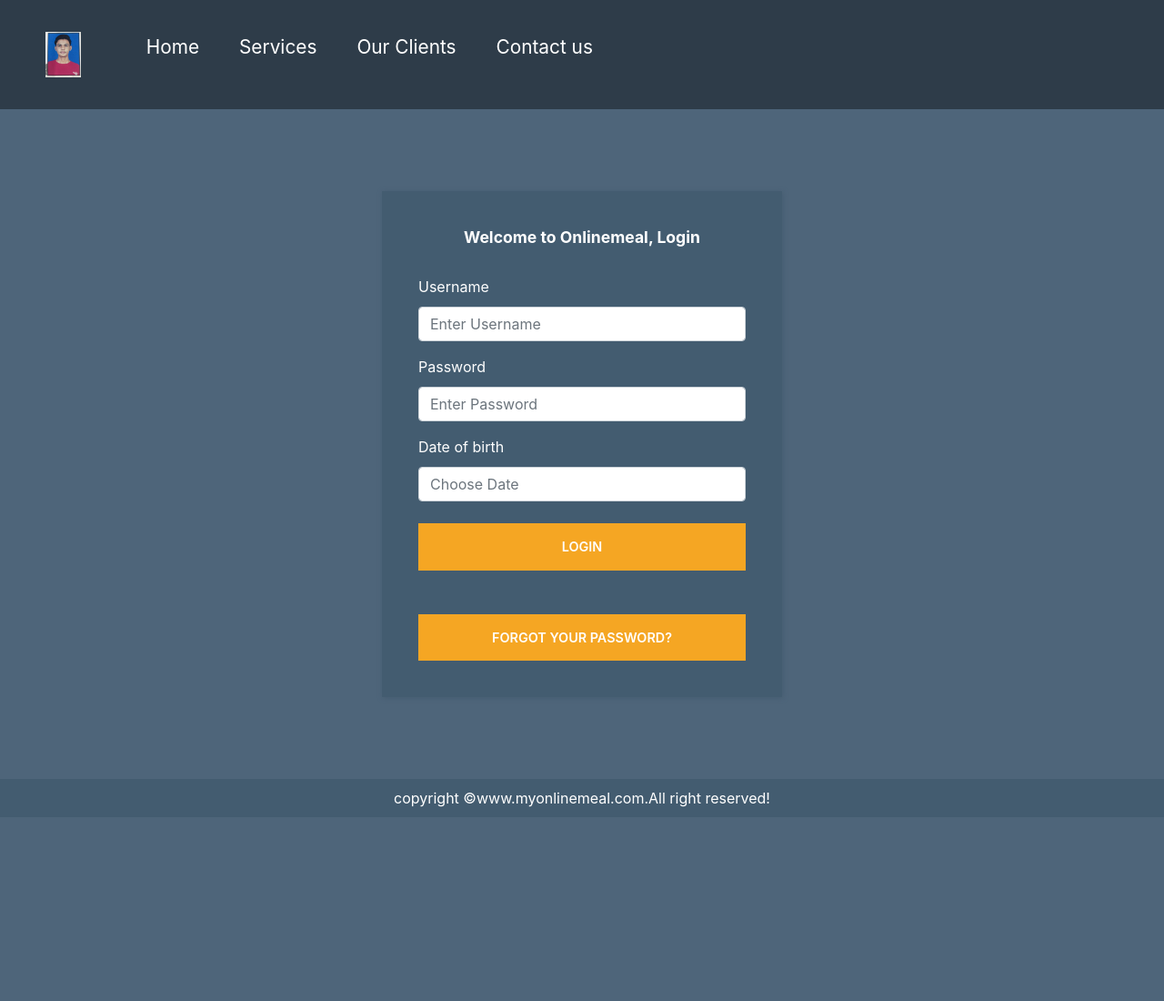
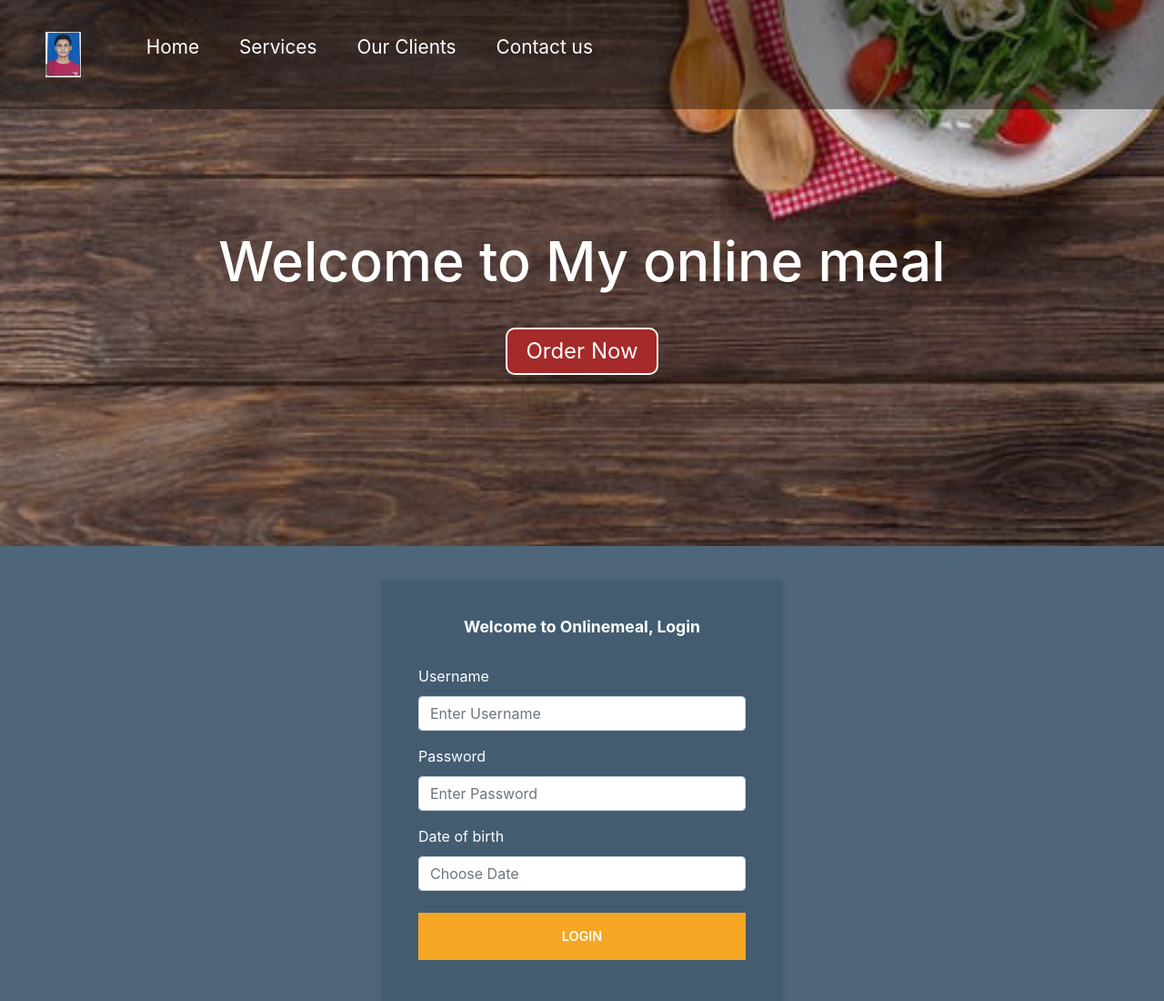
Before and after one commit to arpitlathiya/onlinemeal, a plain HTML site: page login.html in a window 1280 px wide. Shown: the top 1100 px of the page at 91% size. Before the commit the page ends 898 px from the top, so only its background shows below. Drawn offline with Linux system fonts and the light colour scheme.

Commit message:
Update login.html

```diff
--- a/login.html
+++ b/login.html
@@ -28,6 +28,11 @@
                 <li class="item"><a href="#contact">Contact us</a></li>
             </ul>
         </nav>
+
+        <section id="home">
+          <h1 class="h-primary">Welcome to My online meal</h1>
+          <button class="btn">Order Now</button>
+      </section>
 
         <div class="container tm-mt-big tm-mb-big">
             <div class="row">
```
